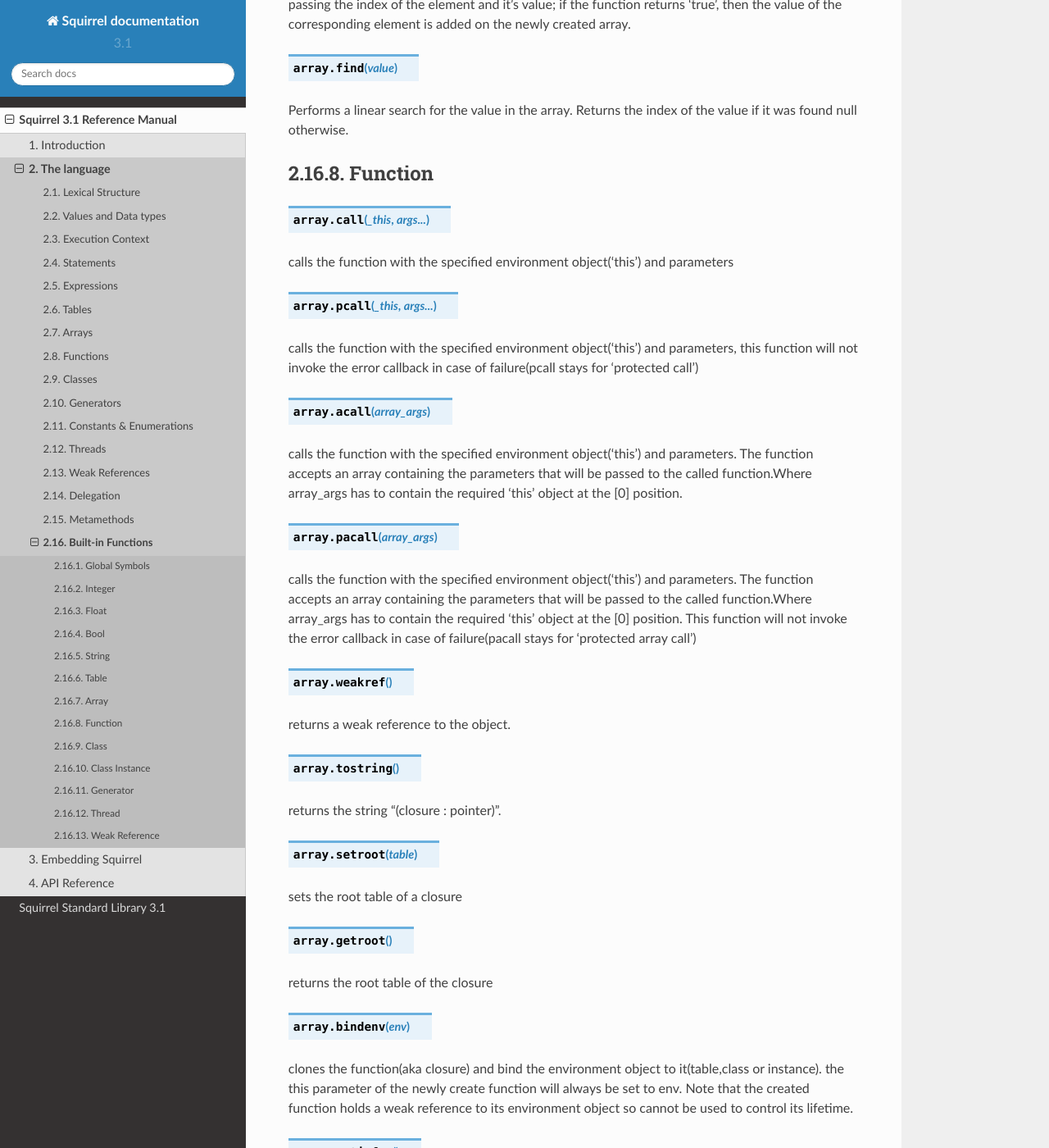
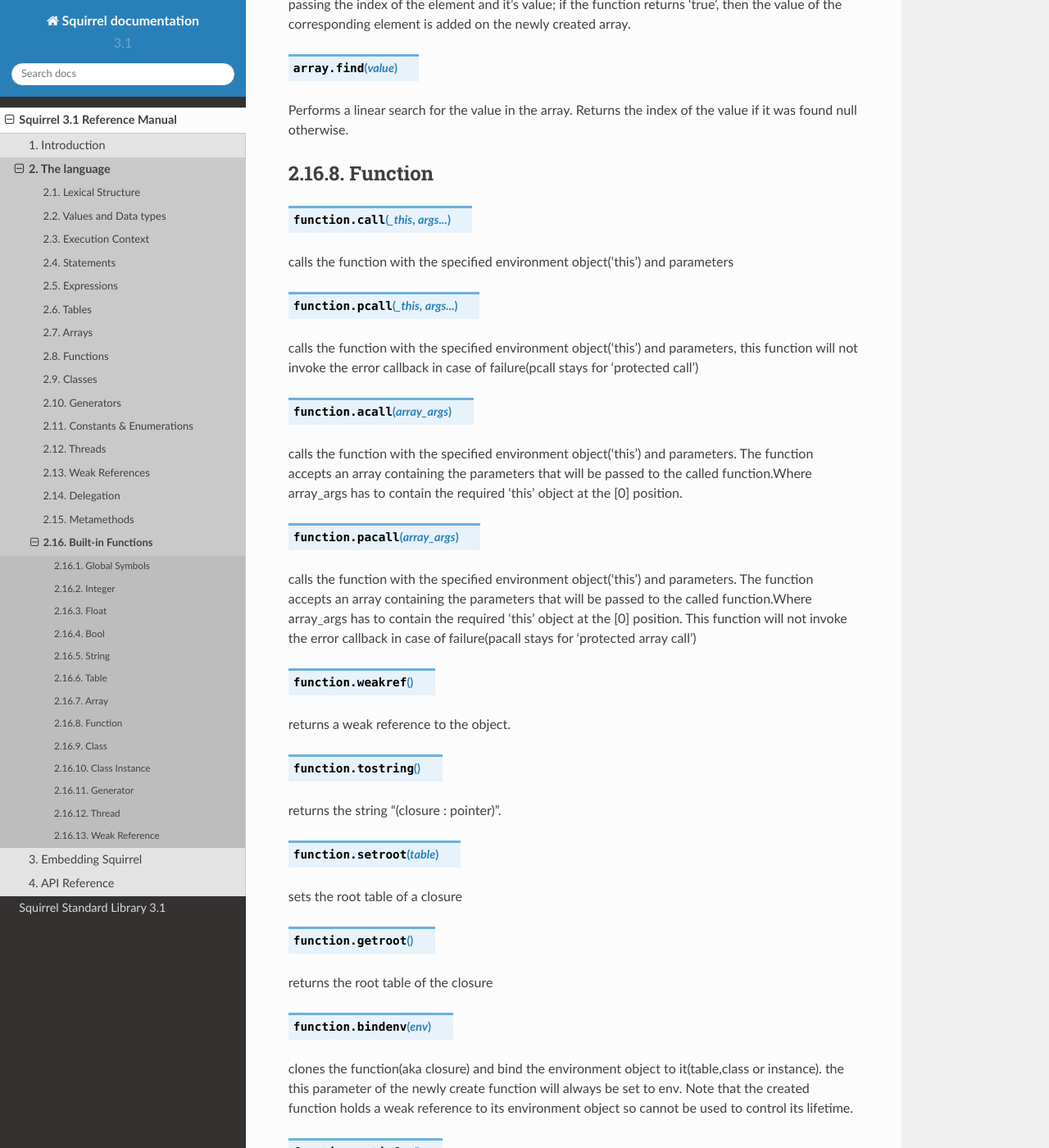
Before and after one commit to albertodemichelis/squirrel, a Sphinx documentation site: the page built from doc/source/reference/language/builtin_functions.rst, in a window 1280 px wide and 1400 px high, scrolled down 10052 px. Shown: the whole window at 82% size. Built offline with Sphinx 7.4.7 and the Read the Docs theme 2.0.0, drawn with Linux system fonts in a browser that asks for light colours; formulas are drawn with MathJax 3.

Commit message:
docs fix... all the builtin_functions for `function` were mislabeled as `array`?

```diff
--- a/doc/source/reference/language/builtin_functions.rst
+++ b/doc/source/reference/language/builtin_functions.rst
@@ -435,52 +435,52 @@
 Function
 ^^^^^^^^
 
-.. js:function:: array.call(_this,args...)
+.. js:function:: function.call(_this,args...)
 
 calls the function with the specified environment object('this') and parameters
 
 
-.. js:function:: array.pcall(_this,args...)
+.. js:function:: function.pcall(_this,args...)
 
 calls the function with the specified environment object('this') and parameters, this function will not invoke the error callback in case of failure(pcall stays for 'protected call')
 
 
-.. js:function:: array.acall(array_args)
+.. js:function:: function.acall(array_args)
 
 calls the function with the specified environment object('this') and parameters. The function accepts an array containing the parameters that will be passed to the called function.Where array_args has to contain the required 'this' object at the [0] position.
 
 
-.. js:function:: array.pacall(array_args)
+.. js:function:: function.pacall(array_args)
 
 calls the function with the specified environment object('this') and parameters. The function accepts an array containing the parameters that will be passed to the called function.Where array_args has to contain the required 'this' object at the [0] position. This function will not invoke the error callback in case of failure(pacall stays for 'protected array call')
 
 
-.. js:function:: array.weakref()
+.. js:function:: function.weakref()
 
 returns a weak reference to the object.
 
 
-.. js:function:: array.tostring()
+.. js:function:: function.tostring()
 
 returns the string "(closure : pointer)".
 
 
-.. js:function:: array.setroot(table)
+.. js:function:: function.setroot(table)
 
 sets the root table of a closure
 
 
-.. js:function:: array.getroot()
+.. js:function:: function.getroot()
 
 returns the root table of the closure
 
 
-.. js:function:: array.bindenv(env)
+.. js:function:: function.bindenv(env)
 
 clones the function(aka closure) and bind the environment object to it(table,class or instance). the this parameter of the newly create function will always be set to env. Note that the created function holds a weak reference to its environment object so cannot be used to control its lifetime.
 
 
-.. js:function:: array.getinfos()
+.. js:function:: function.getinfos()
 
 returns a table containing informations about the function, like parameters, name and source name; ::
 
```
